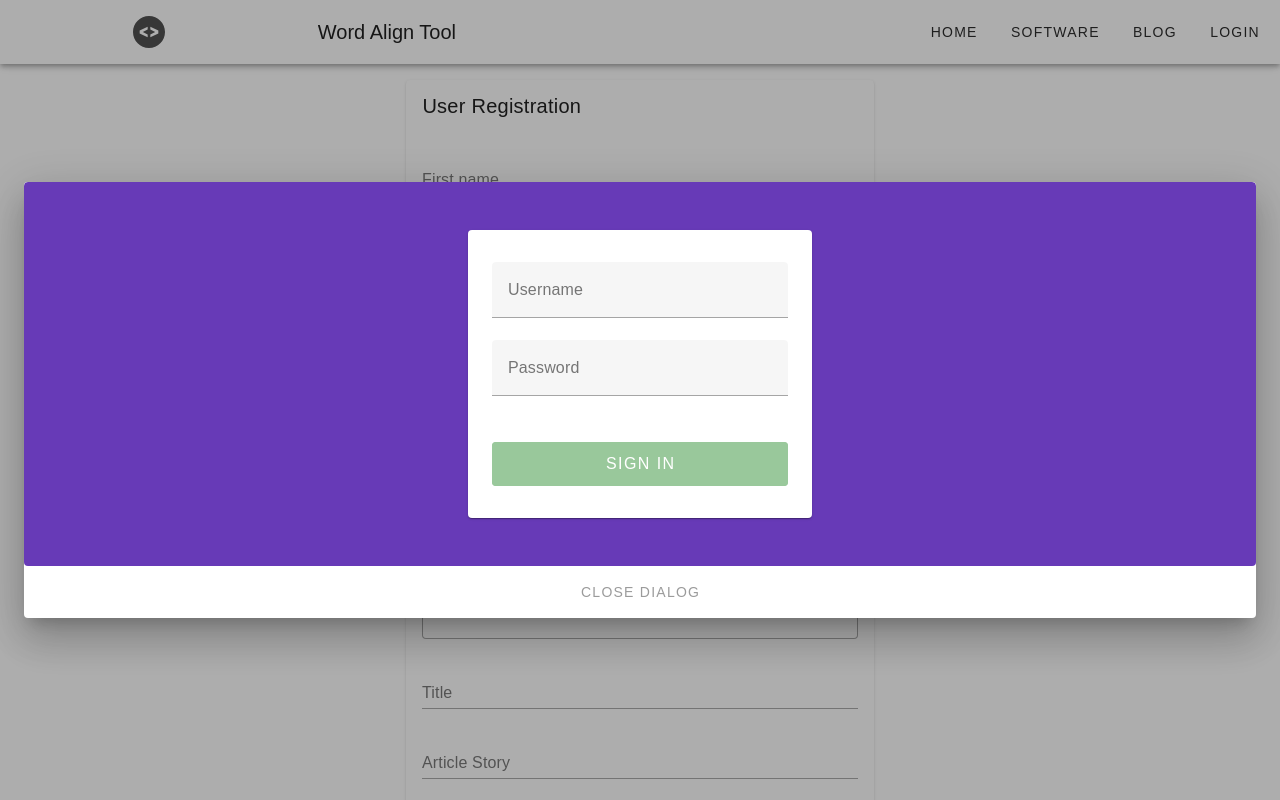
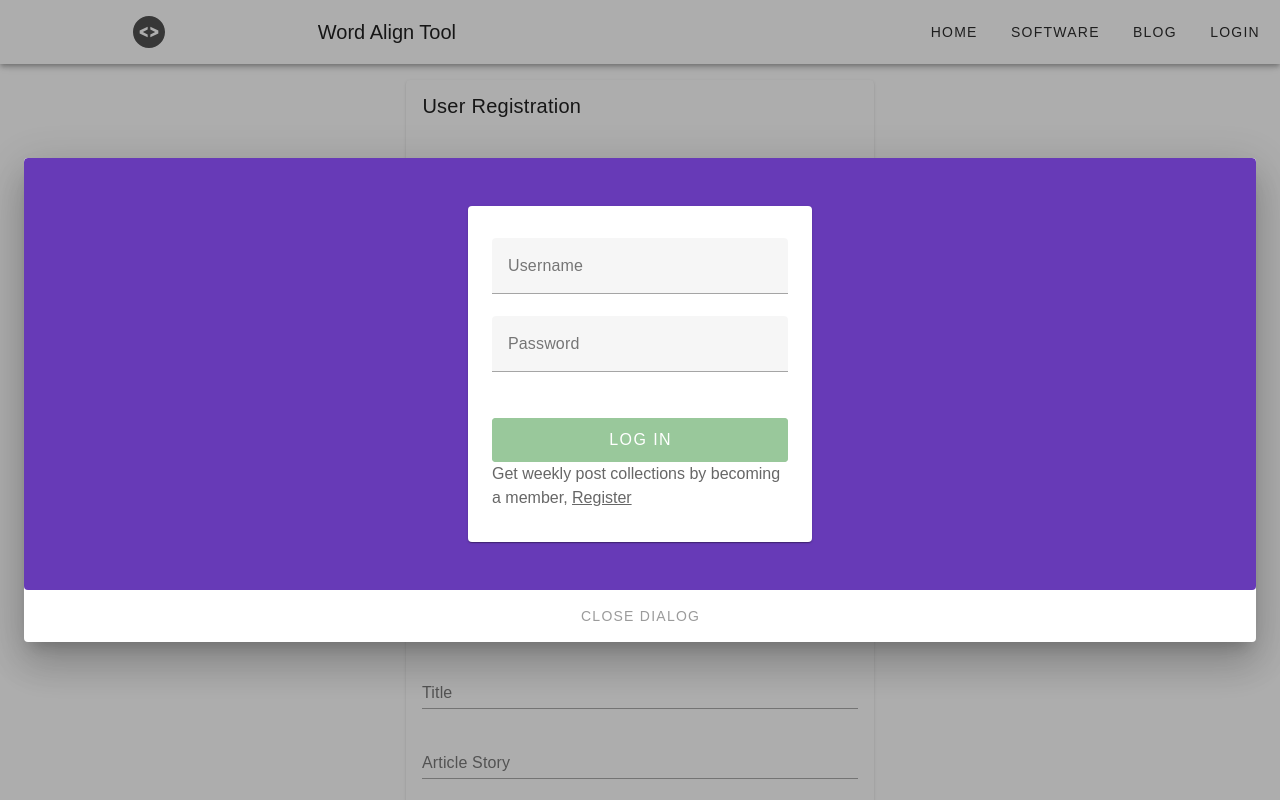
Before and after one commit to Athanasioschourlias/pesonal-web-page-v3-client, a Vue app: page /admin in a window 1280 px wide. Both pictures are taken after a click on the button "LOGIN". Built offline with nearby package versions, Linux system fonts and the light colour scheme; no server answers.

Commit message:
feature/PWPS-19:
  * Added a registration flow logic for users without elevated permissions to create an account. This endpoint has a hardcoded value ad a member so it would not be possible for anyone to create an admin user

```diff
--- a/src/components/Blog_articles_cards.vue
+++ b/src/components/Blog_articles_cards.vue
@@ -35,9 +35,10 @@
             size="md"
             :class="{'text-black':arrowDir, 'text-gray-500':!arrowDir}"/>
       </v-btn>
+
       <v-btn
           v-if="role === 'admin'"
-          @click="!are_u_sure"
+          @click="toggleDel()"
       >
         <font-awesome-icon
             :icon='["fa", "trash"]'
@@ -46,19 +47,11 @@
       </v-btn>
     </v-card-actions>
 
-    <modal v-model="are_u_sure" :are_u_sure="are_u_sure">
-      <template #card>
-        <v-card
-            width="400"
-            title="Would you like to delete this article?"
-            class="flex-column flex"
-        >
-          <v-card-actions class=" justify-center">
-            <v-btn variant="outlined" @click="delete_article()">
-              Yes
-            </v-btn>
-          </v-card-actions>
-        </v-card>
+    <modal v-if="are_u_sure" :title="'Would you like to delete this article?'">
+      <template #card_actions>
+        <v-btn variant="outlined" @click="delete_article()">
+          Yes
+        </v-btn>
       </template>
     </modal>
 
@@ -109,6 +102,7 @@ export default defineComponent({
 		}
 	},
 	mounted() {
+
 		// Retrieve an item from localStorage
 		const storedData = localStorage.getItem("role")
 
@@ -121,7 +115,12 @@ export default defineComponent({
 	},
 
 	methods: {
+
+		toggleDel: function() {
+			this.are_u_sure = !this.are_u_sure
+		},
 		delete_article: function() {
+
 			get_article().then((article ) => {
 				article.forEach((art) => {
 
--- a/src/components/dynamic_modal.vue
+++ b/src/components/dynamic_modal.vue
@@ -3,10 +3,17 @@
       activator="parent"
       width="auto"
   >
-    <v-card>
-      <slot name="card">
+    <v-card
+        width="400"
+        :title="title"
+        class="flex-column flex"
+    >
+      <v-card-actions class=" justify-center">
+        <slot name="card_actions">
 
-      </slot>
+        </slot>
+      </v-card-actions>
+    </v-card>
 <!--      <v-card-text>-->
 <!--        -->
 <!--        -->
@@ -15,7 +22,6 @@
 <!--      <v-card-actions>-->
 <!--        <v-btn color="primary" block @click="dialog = false">Close Dialog</v-btn>-->
 <!--      </v-card-actions>-->
-    </v-card>
   </v-dialog>
 </template>
 
@@ -26,10 +32,7 @@ import {defineComponent} from "vue"
 export default defineComponent({
 	name: "DynamicModal",
 	props: {
-    are_u_sure: {
-			type: Boolean,
-			default: false,
-		},
+    title: String
 	},
 	data() {
 		return {
--- a/src/components/login_popup_dialoge.vue
+++ b/src/components/login_popup_dialoge.vue
@@ -33,8 +33,17 @@
                 type="submit"
                 variant="elevated"
             >
-              Sign In
+              {{buttonText}}
             </v-btn>
+
+            <p class="text-medium-emphasis">
+              Get weekly post collections by becoming a member,
+              <a
+                  color="primary"
+                  class="text-decoration-underline"
+                  @click="toggleButtonText"
+              >Register</a>
+            </p>
           </v-form>
         </v-card>
       </v-sheet>
@@ -53,6 +62,7 @@
 import {logInUser} from "../services/authorization.service"
 import {defineComponent} from "vue"
 import {login_resp} from "../types/auth.types"
+import {register_member} from "../services/admin.service"
 
 export default defineComponent({
 	name: "AdminPage",
@@ -64,6 +74,7 @@ export default defineComponent({
 	},
 	data() {
 		return {
+			register: false,
 			form: false,
 			username: "",
 			password: "",
@@ -71,18 +82,31 @@ export default defineComponent({
 			wrong_pass: false
 		}
 	},
+	computed: {
+		buttonText() {
+			return this.register ? "Register" : "Log In"
+		}
+	},
 	methods: {
+		toggleButtonText() {
+			this.register = !this.register
+		},
+
 		onSubmit () {
 			if(!this.form) return
 
 			this.loading = true
 
-			this.login()
+			if(this.register)
+				this.registerOne()
+			else
+				this.login()
 
 			setTimeout(() => (this.loading = false), 2000)
 
 			this.$emit("updateProp", false)
 		},
+
 		required (v: any) {
 			return !!v || "Field is required"
 		},
@@ -103,10 +127,18 @@ export default defineComponent({
 					localStorage.setItem("role", JSON.stringify({ role: user_token.user.role }))
 
 					console.log(localStorage.getItem("role"))
+
 				}
 				this.reloadPage()
 			})
 		},
+
+		registerOne() {
+			register_member(this.username, this.password).then((res) => {
+				console.log(res)
+			})
+		},
+
 		reloadPage() {
 			window.location.reload()
 		}
--- a/src/services/admin.service.ts
+++ b/src/services/admin.service.ts
@@ -1,5 +1,5 @@
 import axiosInstance from "../helpers/http-common.helper"
-import {article} from "../types/article.types";
+import {article} from "../types/article.types"
 
 
 export function post_article(cat: string, art_title: string, story: string): Promise<any> {
@@ -62,3 +62,22 @@ export function create_user(username: string, role: string, password: string): P
 			throw error
 		})
 }
+
+export function register_member(username: string, password: string): Promise<string> {
+
+	const options = {
+		data: {
+			username: username,
+			role: "member",
+			password: password,
+		}
+	}
+
+	return axiosInstance
+		.post("/admin/register",options)
+		.then(response => response.data)
+		.catch(error => {
+			console.error(error)
+			return error
+		})
+}
```
